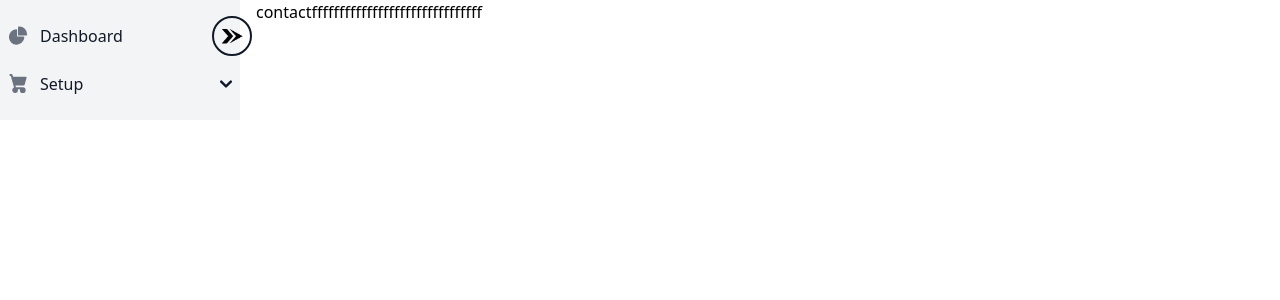
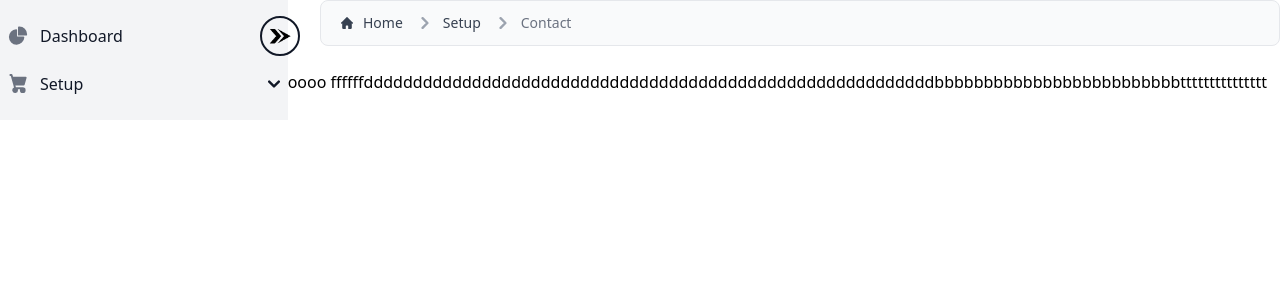
Before and after one commit to itaminul/ERP-front-end, a React (Create React App) app: page /contact in a window 1280 px wide. Shown: the top 300 px of the page. Built offline with nearby package versions, Linux system fonts and the light colour scheme.

Commit message:
sidebar modification

```diff
--- a/src/components/Contact.tsx
+++ b/src/components/Contact.tsx
@@ -1,12 +1,50 @@
+import { useSelector } from "react-redux";
 import DrawerSideBar from "./layouts/DrawerSidebar";
-
+import { RootState } from "../redux/store/store";
 const Contact = () => {
+  const isOpen = useSelector((state: RootState) => state.menu.isOpen)
   return <>
     <div className="">
       <DrawerSideBar />
     </div>
-    <div className=" flex ml-64">
-      contactfffffffffffffffffffffffffffffff
+    <div className={`${isOpen ? "ml-80" : "ml-28"}`}>
+      <nav className="flex px-5 py-3 text-gray-700 border border-gray-200 rounded-lg bg-gray-50 dark:bg-gray-800 dark:border-gray-700" aria-label="Breadcrumb">
+        <ol className="inline-flex items-center space-x-1 md:space-x-3">
+          <li className="inline-flex items-center">
+            <a href="#" className="inline-flex items-center text-sm font-medium text-gray-700 hover:text-blue-600 dark:text-gray-400 dark:hover:text-white">
+              <svg className="w-3 h-3 mr-2.5" aria-hidden="true" xmlns="http://www.w3.org/2000/svg" fill="currentColor" viewBox="0 0 20 20">
+                <path d="m19.707 9.293-2-2-7-7a1 1 0 0 0-1.414 0l-7 7-2 2a1 1 0 0 0 1.414 1.414L2 10.414V18a2 2 0 0 0 2 2h3a1 1 0 0 0 1-1v-4a1 1 0 0 1 1-1h2a1 1 0 0 1 1 1v4a1 1 0 0 0 1 1h3a2 2 0 0 0 2-2v-7.586l.293.293a1 1 0 0 0 1.414-1.414Z" />
+              </svg>
+              Home
+            </a>
+          </li>
+          <li>
+            <div className="flex items-center">
+              <svg className="w-3 h-3 mx-1 text-gray-400" aria-hidden="true" xmlns="http://www.w3.org/2000/svg" fill="none" viewBox="0 0 6 10">
+                <path stroke="currentColor" stroke-linecap="round" stroke-linejoin="round" stroke-width="2" d="m1 9 4-4-4-4" />
+              </svg>
+              <a href="#" className="ml-1 text-sm font-medium text-gray-700 hover:text-blue-600 md:ml-2 dark:text-gray-400 dark:hover:text-white">Setup</a>
+            </div>
+          </li>
+          <li aria-current="page">
+            <div className="flex items-center">
+              <svg className="w-3 h-3 mx-1 text-gray-400" aria-hidden="true" xmlns="http://www.w3.org/2000/svg" fill="none" viewBox="0 0 6 10">
+                <path stroke="currentColor" stroke-linecap="round" stroke-linejoin="round" stroke-width="2" d="m1 9 4-4-4-4" />
+              </svg>
+              <span className="ml-1 text-sm font-medium text-gray-500 md:ml-2 dark:text-gray-400">Contact</span>
+            </div>
+          </li>
+        </ol>
+      </nav>
+
+    </div>
+    <div className={`${isOpen ? "-ml-26" : "-ms-96"}`}>
+
+      <div className="mt-6">
+        contactfffffffffffffffffffffffff
+        oooooooooooo
+        ffffffddddddddddddddddddddddddddddddddddddddddddddddddddddddddddbbbbbbbbbbbbbbbbbbbbbbbbbttttttttttttttt
+      </div>
     </div>
   </>;
 };
--- a/src/components/layouts/DrawerSidebar.tsx
+++ b/src/components/layouts/DrawerSidebar.tsx
@@ -18,7 +18,7 @@ const DrawerSideBar = () => {
         aria-labelledby="drawer-navigation-label"
       >
         <div
-          className={`${isOpen ? "w-60" : "w-16"} duration-300 h-screen pt-0  relative`}
+          className={`${isOpen ? "w-72" : "w-16"} duration-300 h-screen pt-0  relative`}
         >
           <img
             src="arrow-icon.webp"
```
